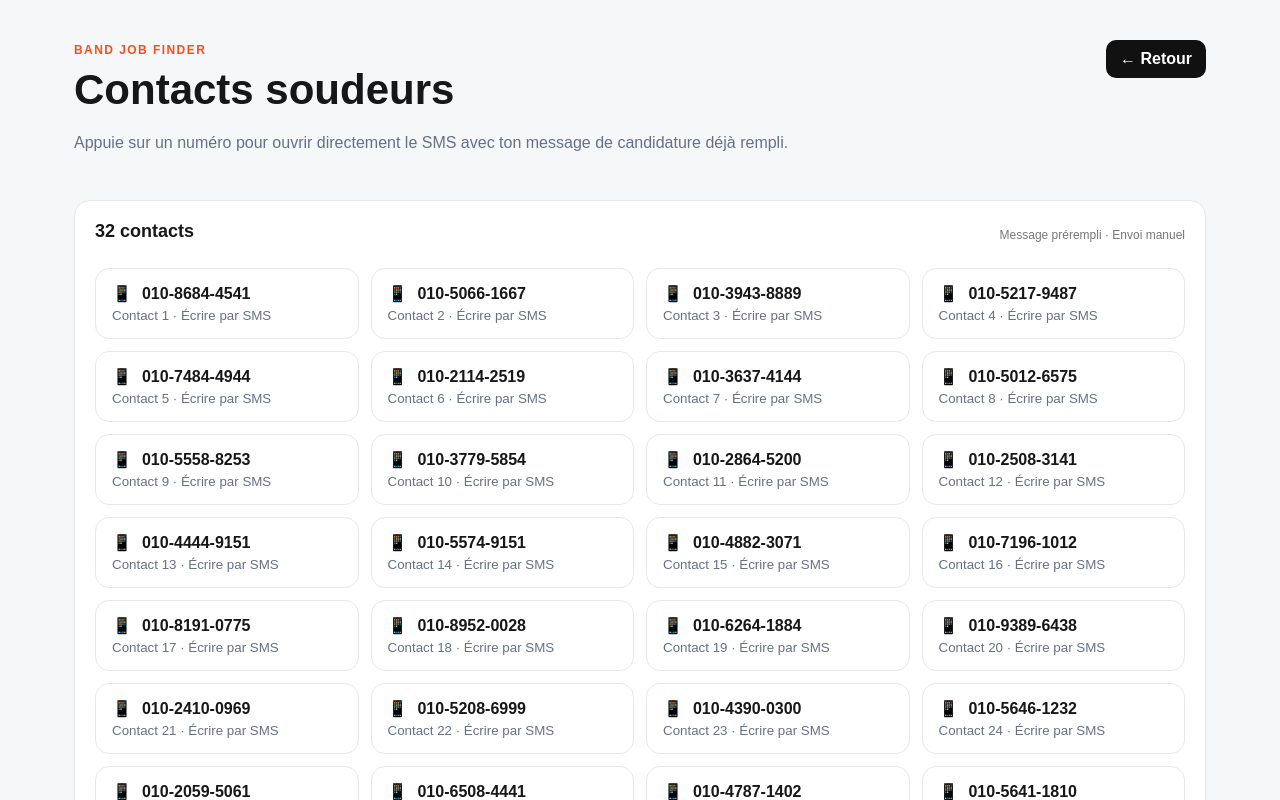
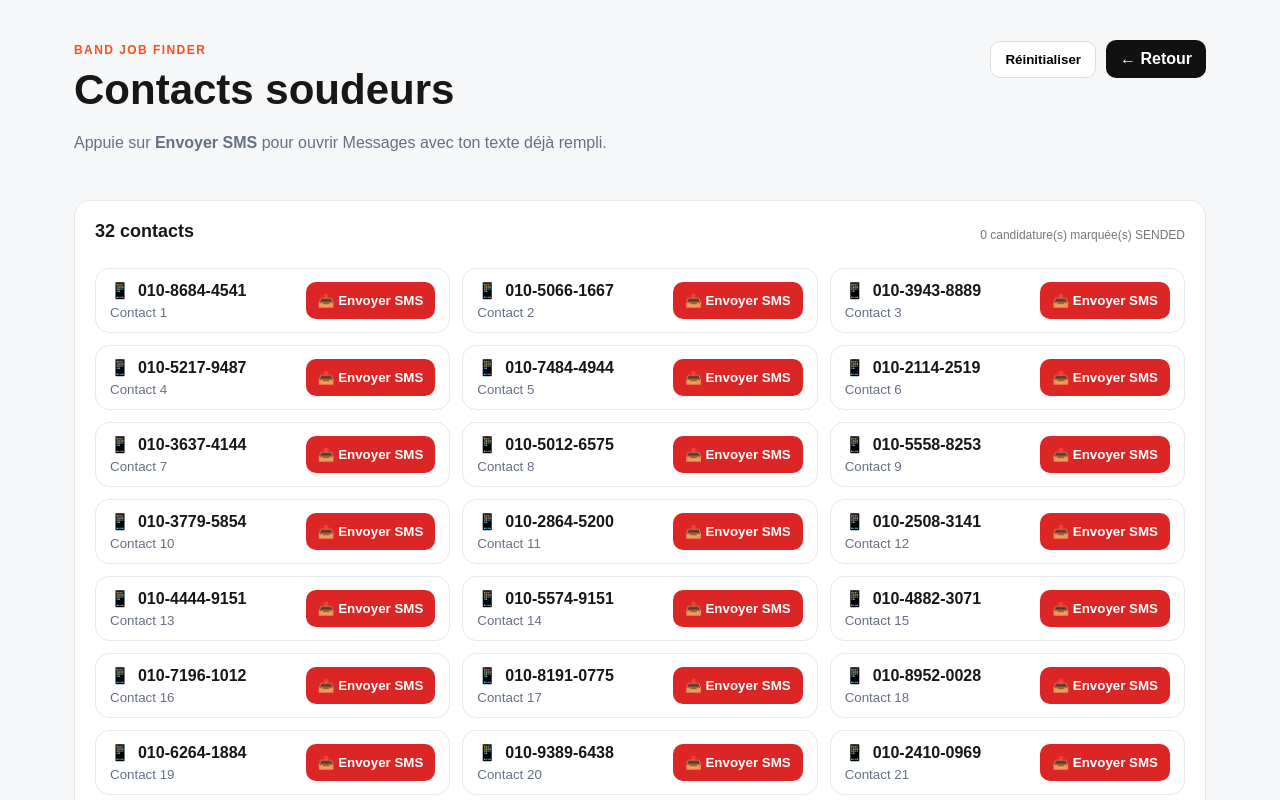
Before and after one commit to meridane/band-job-finder, a Next.js app: page /contacts in a window 1280 px wide. Shown: the top 800 px of the page. Built offline with nearby package versions, Linux system fonts and the light colour scheme.

Commit message:
Add red SMS buttons and sent status

```diff
--- a/app/contacts/page.tsx
+++ b/app/contacts/page.tsx
@@ -24,60 +24,95 @@ CO₂ 및 아르곤(알곤) 용접 경력이 6년 정도 있습니다.
 성실하게 오래 일할 수 있습니다.
 감사합니다.`;
 
-function openSms(phone: string) {
+const STORAGE_KEY = "band-job-finder-sms-sent";
+
+export default function ContactsPage() {
+  const [sent, setSent] = React.useState<string[]>([]);
+
+  React.useEffect(() => {
+    try {
+      const saved = JSON.parse(localStorage.getItem(STORAGE_KEY) || "[]");
+      if (Array.isArray(saved)) setSent(saved);
+    } catch {}
+  }, []);
+
+  function sendSms(phone: string) {
     const normalized = phone.replace(/[^0-9+]/g, "");
+    const next = sent.includes(phone) ? sent : [...sent, phone];
+
+    setSent(next);
+    localStorage.setItem(STORAGE_KEY, JSON.stringify(next));
+
     window.location.href = `sms:${normalized}?body=${encodeURIComponent(message)}`;
   }
 
-export default function ContactsPage() {
+  function resetSent() {
+    setSent([]);
+    localStorage.removeItem(STORAGE_KEY);
+  }
+
   return (
     <main className="shell">
       <header>
         <div>
           <span className="eyebrow">BAND JOB FINDER</span>
           <h1>Contacts soudeurs</h1>
-          <p>Appuie sur un numéro pour ouvrir directement le SMS avec ton message de candidature déjà rempli.</p>
+          <p>Appuie sur <b>Envoyer SMS</b> pour ouvrir Messages avec ton texte déjà rempli.</p>
         </div>
+        <div style={{display:"flex",gap:10,alignItems:"center",flexWrap:"wrap"}}>
+          <button onClick={resetSent} style={{padding:"10px 14px",borderRadius:10,border:"1px solid #ddd",background:"#fff",fontWeight:700,cursor:"pointer"}}>
+            Réinitialiser
+          </button>
           <Link href="/" style={{textDecoration:"none",padding:"10px 14px",borderRadius:10,background:"#111",color:"#fff",fontWeight:700}}>
             ← Retour
           </Link>
+        </div>
       </header>
 
       <section className="card">
         <div className="cardhead">
           <h2>{contacts.length} contacts</h2>
-          <span>Message prérempli · Envoi manuel</span>
+          <span>{sent.length} candidature(s) marquée(s) SENDED</span>
         </div>
 
-        <div style={{display:"grid",gridTemplateColumns:"repeat(auto-fit,minmax(220px,1fr))",gap:12,marginTop:18}}>
-          {contacts.map((phone, index) => (
+        <div style={{display:"grid",gridTemplateColumns:"repeat(auto-fit,minmax(300px,1fr))",gap:12,marginTop:18}}>
+          {contacts.map((phone, index) => {
+            const isSent = sent.includes(phone);
+
+            return (
+              <div key={phone} style={{display:"flex",alignItems:"center",justifyContent:"space-between",gap:12,border:"1px solid #e6e8eb",borderRadius:14,background:"#fff",padding:"12px 14px"}}>
+                <div>
+                  <div style={{fontSize:16,fontWeight:700}}>
+                    <span style={{color:"#ff5722",marginRight:8}}>📱</span>{phone}
+                  </div>
+                  <small style={{display:"block",marginTop:5,color:"#667085"}}>
+                    Contact {index + 1}
+                  </small>
+                </div>
+
                 <button
-              key={phone}
-              onClick={() => openSms(phone)}
+                  onClick={() => sendSms(phone)}
                   style={{
-                width:"100%", textAlign:"left", cursor:"pointer",
-                border:"1px solid #e6e8eb", borderRadius:14,
-                background:"#fff", padding:"15px 16px",
-                fontSize:16, fontWeight:700, color:"#171717"
+                    minWidth:125,border:0,borderRadius:10,padding:"11px 12px",
+                    background:isSent ? "#16a34a" : "#dc2626",
+                    color:"#fff",fontWeight:800,cursor:"pointer"
                   }}
                 >
-              <span style={{color:"#ff5722",marginRight:10}}>📱</span>
-              {phone}
-              <small style={{display:"block",marginTop:5,color:"#667085",fontWeight:400}}>
-                Contact {index + 1} · Écrire par SMS
-              </small>
+                  {isSent ? "✓ SENDED" : "📤 Envoyer SMS"}
                 </button>
-          ))}
+              </div>
+            );
+          })}
         </div>
       </section>
 
       <section className="card">
-        <h2>Message envoyé dans le composeur SMS</h2>
+        <h2>Message de candidature</h2>
         <pre style={{whiteSpace:"pre-wrap",fontFamily:"inherit",lineHeight:1.7,color:"#475467",background:"#f8fafc",padding:16,borderRadius:12}}>
           {message}
         </pre>
         <p style={{fontSize:13}}>
-          Le site n'envoie pas automatiquement le SMS : Android ouvre l'application Messages avec le numéro et le texte préremplis. Tu peux vérifier puis appuyer sur Envoyer.
+          Le clic ouvre l'application Messages avec le numéro et le texte préremplis. Le bouton devient vert <b>SENDED</b> et garde cet état même après ton retour sur la page.
         </p>
       </section>
     </main>
```
Lines whose indentation alone changed are shown as unchanged.
